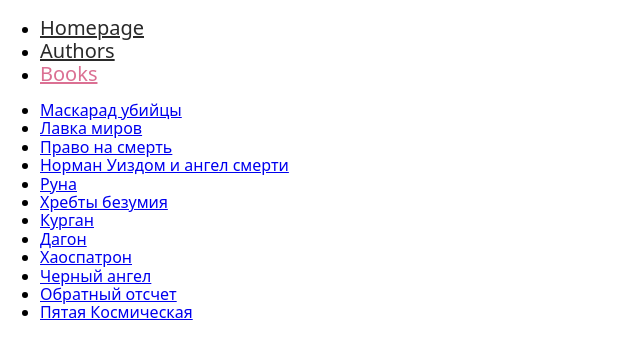
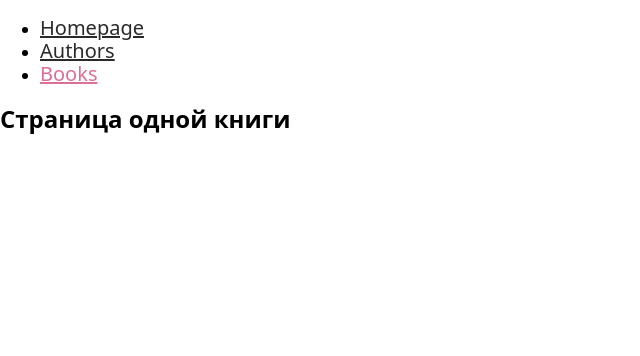
Before and after one commit to js-full-stack/react_router_dom, a React (Create React App) app: page /books/1 in a window 1280 px wide. Shown: the top 356 px of the page, without its empty margins (0-640 px from the left). Built offline with nearby package versions, Linux system fonts and the light colour scheme; data requests are answered from the project's data file.

Commit message:
new materials

```diff
--- a/src/App.js
+++ b/src/App.js
@@ -1,8 +1,10 @@
 import { Route, NavLink, Switch } from 'react-router-dom';
 import HomeView from './Views/HomeView';
-import BooksView from './Views/BooksView/BooksviewClasses';
+import BooksView from './Views/BooksView/BooksViewClasses';
 import AuthorsView from './Views/AuthorsView/AuthorsViewHooks';
 import NotFoundViews from './Views/NotFoundView';
+import BookDetailsView from './Views/BookDetailsView';
+
 import './base.scss';
 
 function App() {
@@ -42,7 +44,9 @@ function App() {
       <Switch>
         <Route exact path="/" component={HomeView} />
         <Route path="/authors" component={AuthorsView} />
-        <Route path="/books" component={BooksView} />
+        <Route path="/books/:bookId" component={BookDetailsView} />
+        <Route exact path="/books" component={BooksView} />
+
         <Route component={NotFoundViews} />
       </Switch>
     </nav>
--- a/src/Views/BookDetailsView.jsx
+++ b/src/Views/BookDetailsView.jsx
@@ -1,9 +1,9 @@
 import { Component } from 'react';
 
-class BookDetailsView {
+class BookDetailsView extends Component {
   state = {};
   render() {
-    return <h1>Страница 1-й книги</h1>;
+    return <h1>Страница одной книги</h1>;
   }
 }
 
```
Also changed, not shown: src/Views/AuthorsView.jsx (deleted, +0 -11 lines), 1 other file (tests, documents, lock files or other folders).
